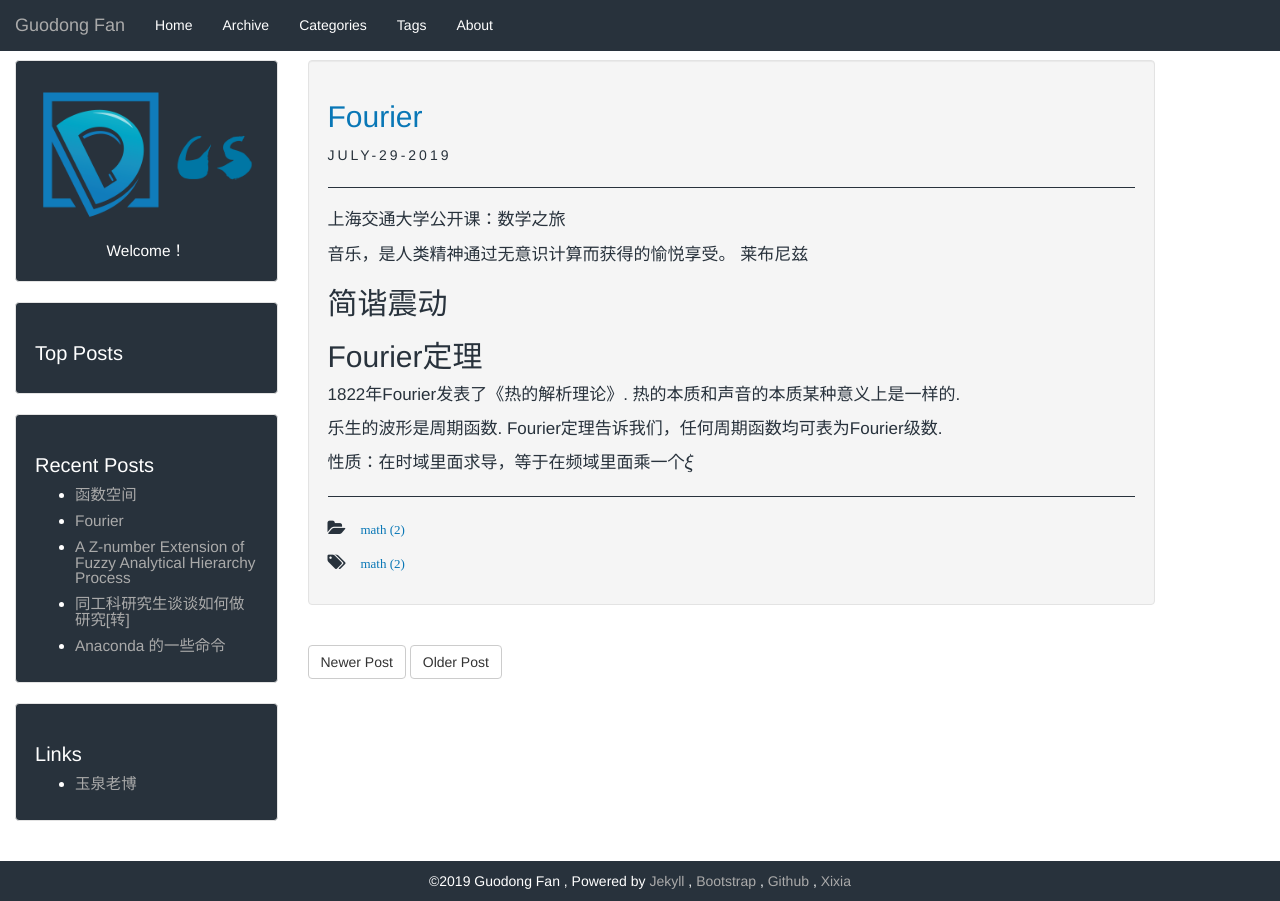
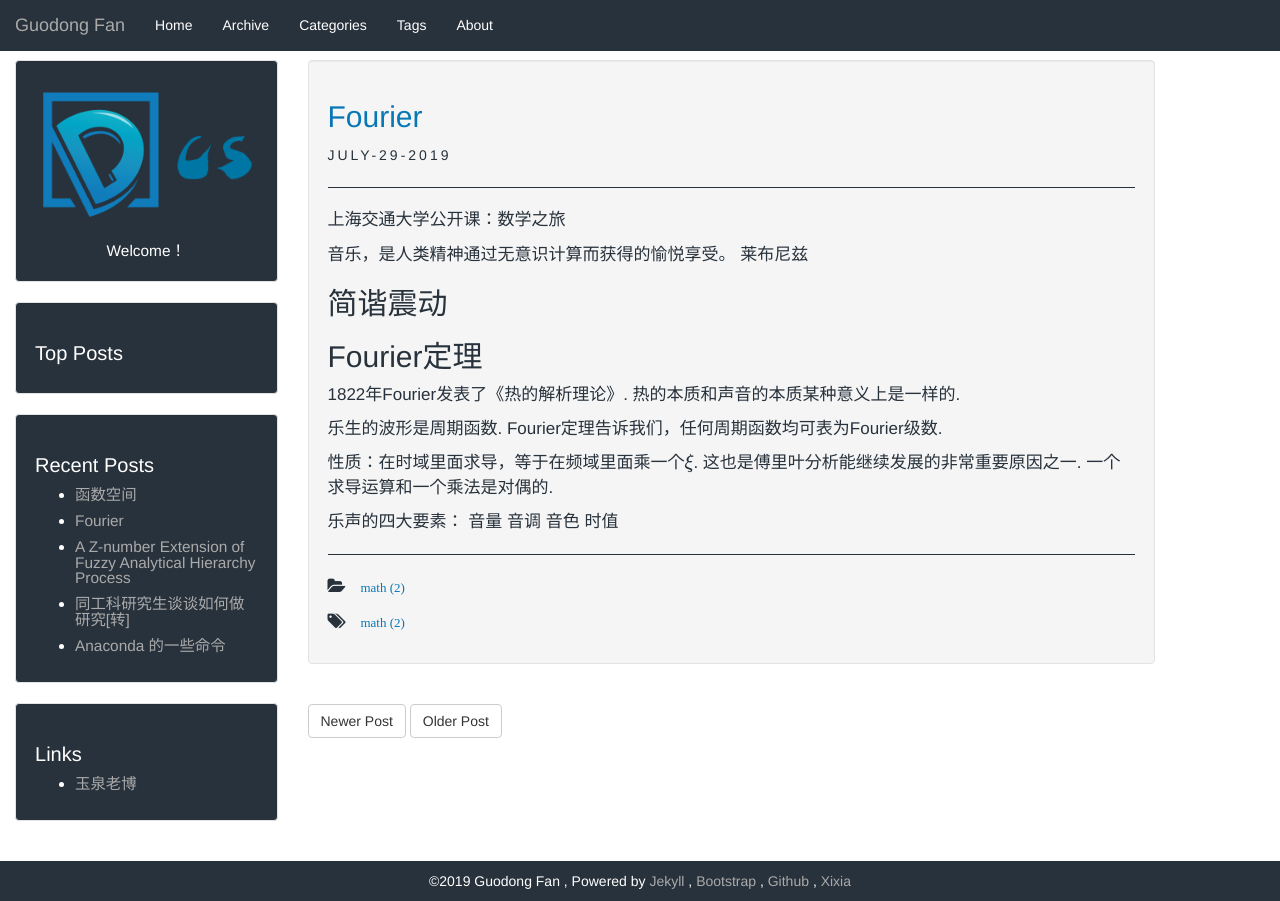
Before and after one commit to GuodongFan/GuodongFan.github.io, a Jekyll site: the page built from _posts/2019-07-29-Fourier.md, in a window 1280 px wide. Built offline with Jekyll 4.4.1, drawn with Linux system fonts in a browser that asks for light colours; our own code applies the rules of GitHub Pages for plain Markdown files; formulas are drawn with MathJax 3.

Commit message:
Update 2019-07-29-Fourier.md

```diff
--- a/_posts/2019-07-29-Fourier.md
+++ b/_posts/2019-07-29-Fourier.md
@@ -21,4 +21,7 @@ tags: math
 Fourier定理告诉我们，任何周期函数均可表为Fourier级数.
 
 
-性质：在时域里面求导，等于在频域里面乘一个$\xi$
+性质：在时域里面求导，等于在频域里面乘一个$\xi$.
+这也是傅里叶分析能继续发展的非常重要原因之一. 一个求导运算和一个乘法是对偶的.
+
+乐声的四大要素： 音量 音调 音色 时值
```
